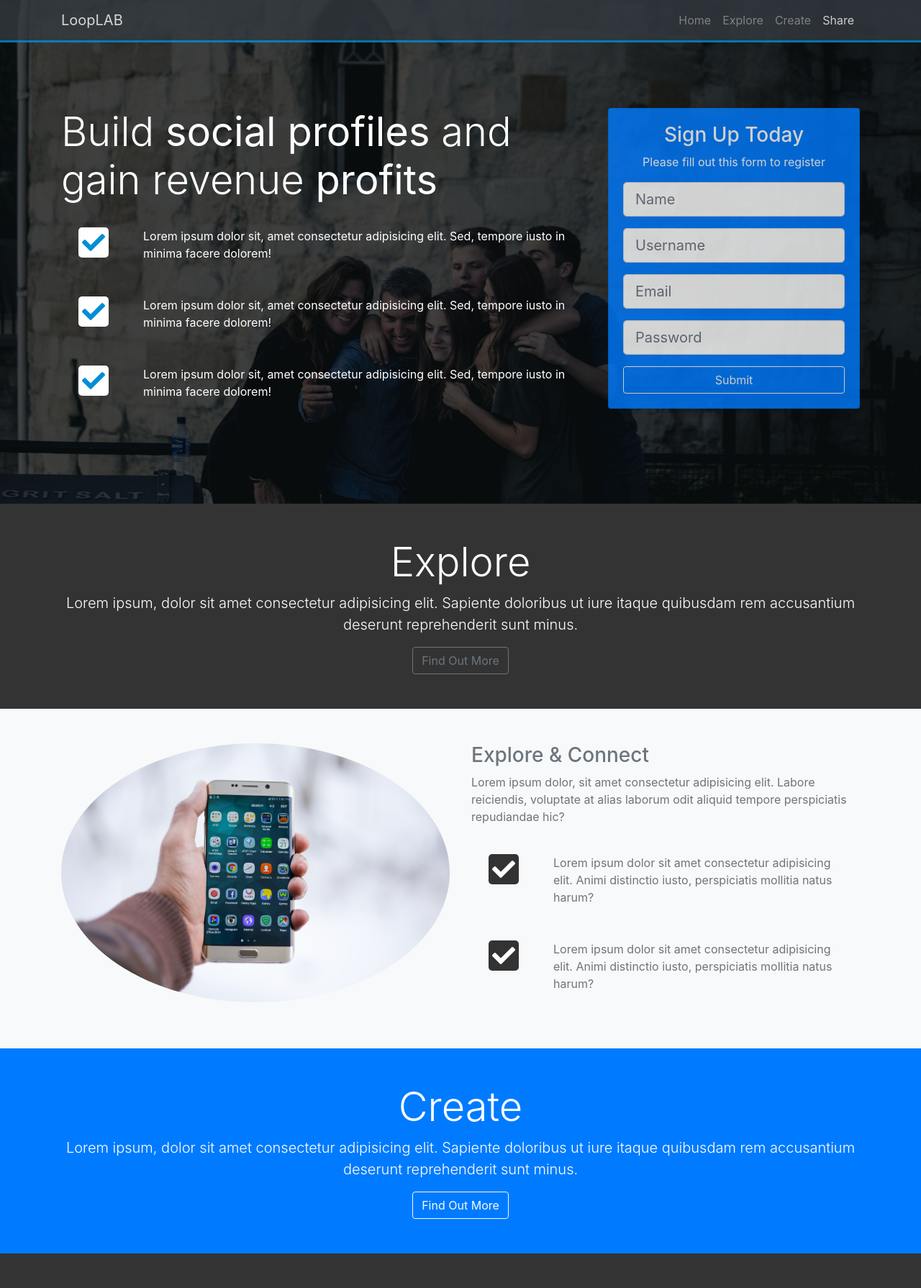
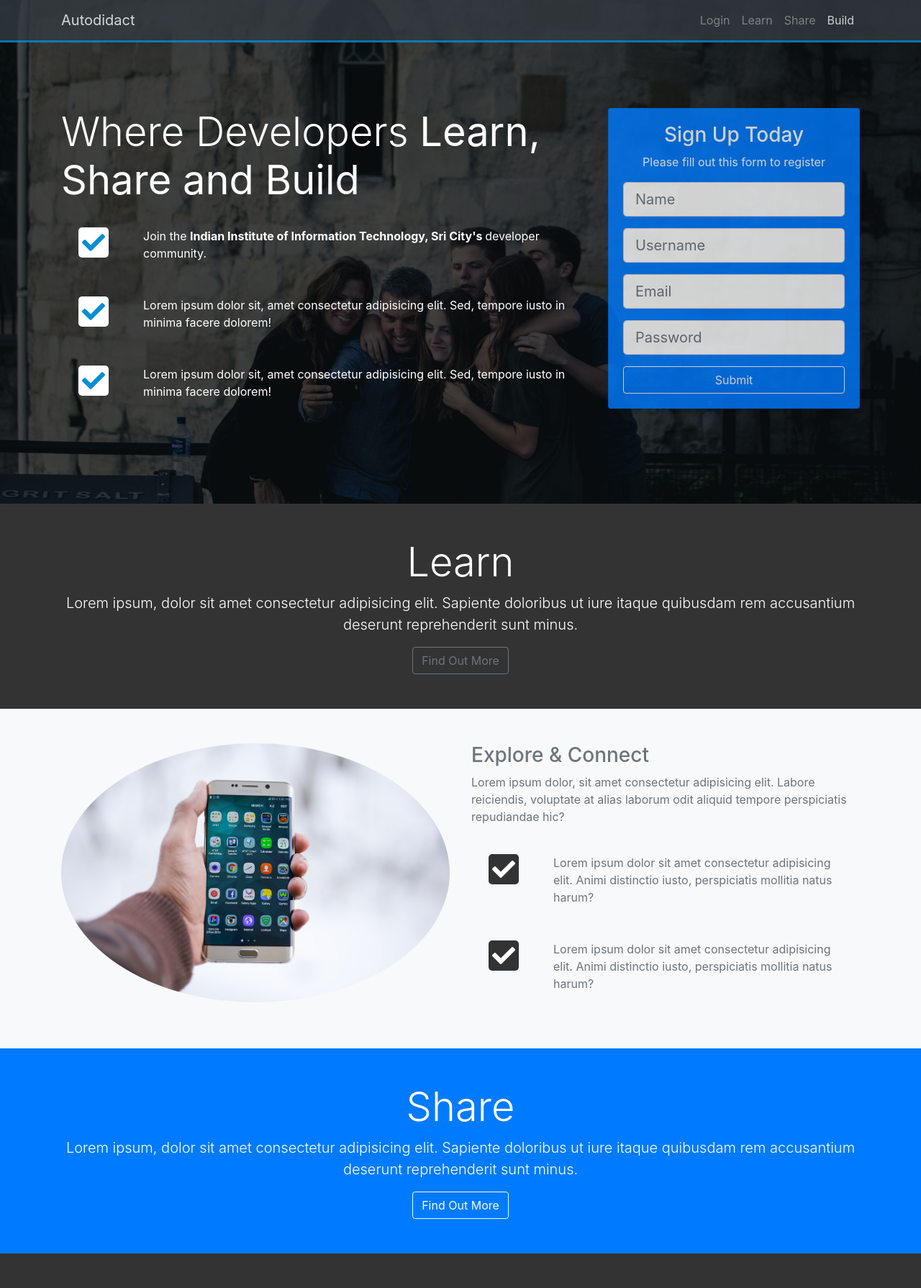
Before and after one commit to siddhantkushwaha/Autodidact, a Django app: page /signup in a window 1280 px wide. Shown: the top 1790 px of the page at 72% size. Run offline with Django 3.2, Linux system fonts and the light colour scheme; some libraries are stand-ins or nearby versions.

Commit message:
commit-sept14

```diff
--- a/autodidact/app/templates/home.html
+++ b/autodidact/app/templates/home.html
@@ -258,7 +258,7 @@
                 <p class="lead text-center">
                     Copyright &copy;
                     <span id="year"></span>
-                    Blogen
+                    <br>ASE Project Team A-7
                 </p>
             </div>
         </div>
--- a/autodidact/app/templates/index.html
+++ b/autodidact/app/templates/index.html
@@ -78,7 +78,7 @@
         <div class="row">
             <div class="col-md-6">
                 <h1>
-                    <i class="fas fa-cog"></i> Forum</h1>
+                    <i class="fas fa-magic"></i> Trending</h1>
             </div>
         </div>
     </div>
@@ -244,7 +244,7 @@
                 <p class="lead text-center">
                     Copyright &copy;
                     <span id="year"></span>
-                    Blogen
+                    <br>ASE Project Team A-7
                 </p>
             </div>
         </div>
--- a/autodidact/app/templates/signup.html
+++ b/autodidact/app/templates/signup.html
@@ -11,29 +11,29 @@
   <link rel="stylesheet" href="https://stackpath.bootstrapcdn.com/bootstrap/4.1.1/css/bootstrap.min.css" integrity="sha384-WskhaSGFgHYWDcbwN70/dfYBj47jz9qbsMId/iRN3ewGhXQFZCSftd1LZCfmhktB"
     crossorigin="anonymous">
   <link rel="stylesheet" href="{%  static 'app/css/style_signup.css' %}">
-  <title>Bootstrap Theme</title>
+  <title>Sign Up</title>
 </head>
 
 <body data-spy="scroll" data-target="#main-nav" id="home">
   <nav class="navbar navbar-expand-sm bg-dark navbar-dark fixed-top" id="main-nav">
     <div class="container">
-      <a href="index.html" class="navbar-brand">LoopLAB</a>
+      <a href="" class="navbar-brand">Autodidact</a>
       <button class="navbar-toggler" data-toggle="collapse" data-target="#navbarCollapse">
         <span class="navbar-toggler-icon"></span>
       </button>
       <div class="collapse navbar-collapse" id="navbarCollapse">
         <ul class="navbar-nav ml-auto">
           <li class="nav-item">
-            <a href="#home" class="nav-link">Home</a>
+            <a href="{% url 'app:login' %}" class="nav-link">Login</a>
           </li>
           <li class="nav-item">
-            <a href="#explore-head-section" class="nav-link">Explore</a>
+            <a href="#explore-head-section" class="nav-link">Learn</a>
           </li>
           <li class="nav-item">
-            <a href="#create-head-section" class="nav-link">Create</a>
+            <a href="#create-head-section" class="nav-link">Share</a>
           </li>
           <li class="nav-item">
-            <a href="#share-head-section" class="nav-link">Share</a>
+            <a href="#share-head-section" class="nav-link">Build</a>
           </li>
         </ul>
       </div>
@@ -46,16 +46,16 @@
       <div class="home-inner container">
         <div class="row">
           <div class="col-lg-8 d-none d-lg-block">
-            <h1 class="display-4">Build
-              <strong>social profiles</strong> and gain revenue
-              <strong>profits</strong>
+            <h1 class="display-4">Where Developers
+              <strong>Learn, Share and Build</strong>
+
             </h1>
             <div class="d-flex">
               <div class="p-4 align-self-start">
                 <i class="fas fa-check fa-2x"></i>
               </div>
               <div class="p-4 align-self-end">
-                Lorem ipsum dolor sit, amet consectetur adipisicing elit. Sed, tempore iusto in minima facere dolorem!
+                  Join the <strong>Indian Institute of Information Technology, Sri City's </strong> developer community.
               </div>
             </div>
 
@@ -112,7 +112,7 @@
     <div class="container">
       <div class="row">
         <div class="col text-center py-5">
-          <h1 class="display-4">Explore</h1>
+          <h1 class="display-4">Learn</h1>
           <p class="lead">Lorem ipsum, dolor sit amet consectetur adipisicing elit. Sapiente doloribus ut iure itaque quibusdam rem accusantium
             deserunt reprehenderit sunt minus.</p>
           <a href="#" class="btn btn-outline-secondary">Find Out More</a>
@@ -159,7 +159,7 @@
     <div class="container">
       <div class="row">
         <div class="col text-center py-5">
-          <h1 class="display-4">Create</h1>
+          <h1 class="display-4">Share</h1>
           <p class="lead">Lorem ipsum, dolor sit amet consectetur adipisicing elit. Sapiente doloribus ut iure itaque quibusdam rem accusantium
             deserunt reprehenderit sunt minus.</p>
           <a href="#" class="btn btn-outline-light">Find Out More</a>
@@ -206,7 +206,7 @@
     <div class="container">
       <div class="row">
         <div class="col text-center py-5">
-          <h1 class="display-4">Share</h1>
+          <h1 class="display-4">Build</h1>
           <p class="lead">Lorem ipsum, dolor sit amet consectetur adipisicing elit. Sapiente doloribus ut iure itaque quibusdam rem accusantium
             deserunt reprehenderit sunt minus.</p>
           <a href="#" class="btn btn-outline-light">Find Out More</a>
@@ -253,9 +253,10 @@
     <div class="container">
       <div class="row">
         <div class="col text-center py-4">
-          <h3>LoopLAB</h3>
+          <h3>Autodidact</h3>
           <p>Copyright &copy;
             <span id="year"></span>
+              <br>ASE Project Team A-7
           </p>
           <button class="btn btn-primary" data-toggle="modal" data-target="#contactModal">Contact Us</button>
         </div>
```
Also changed, not shown: autodidact/app/templates/login.html (+13 -13 lines).
